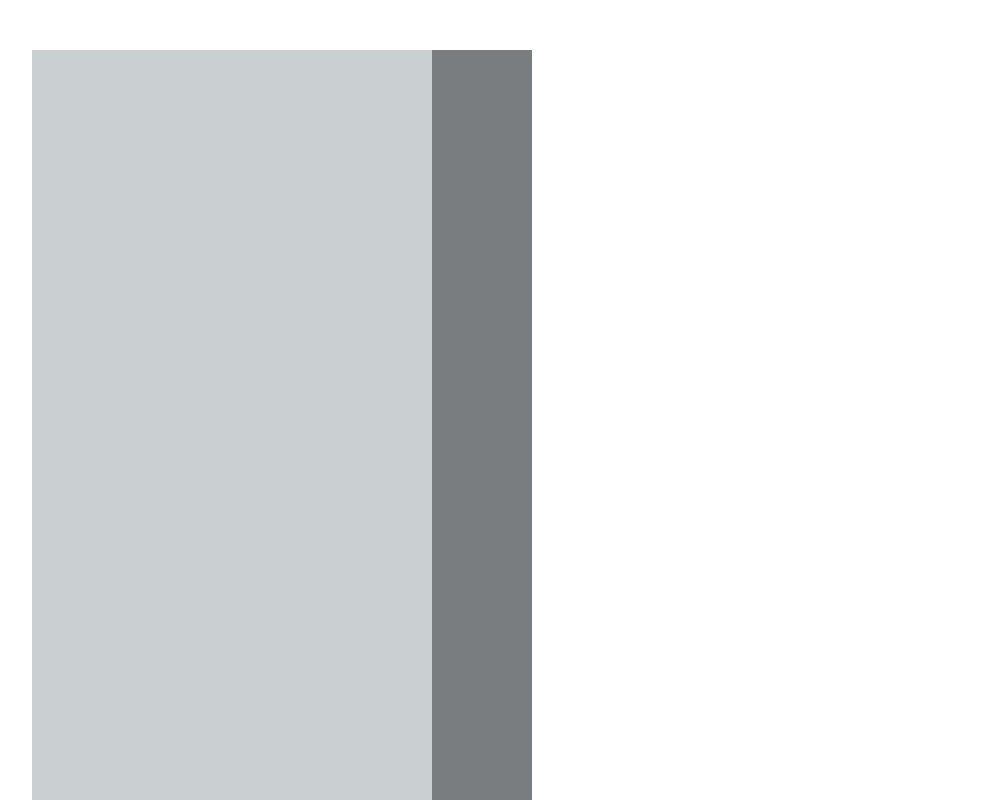
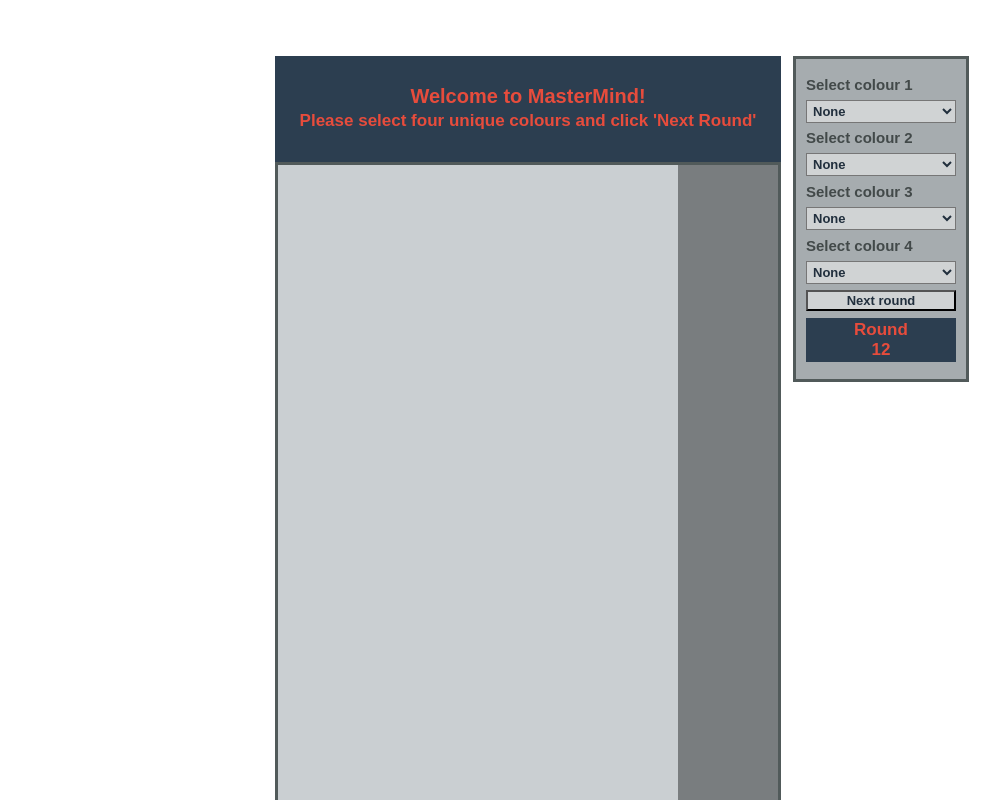
Before and after one commit to Mortivarus/Javascript-Mastermind, a plain HTML site: page index.html in a window 1280 px wide. Shown: the top 800 px of the page, without its empty margins (18-1018 px from the left). Drawn offline with Linux system fonts and the light colour scheme.

Commit message:
Added to GUI

```diff
--- a/index.html
+++ b/index.html
@@ -9,22 +9,71 @@
 </head>
 <body>
 
-<div>
-    <div class="container">
+<div class="flex-container">
+    <div>
+        <div class="displaybox">
+            <div>
+                Welcome to MasterMind!
+            </div>
+            <div id="display">
+                Please select four unique colours and click 'Next Round'
+            </div>
+        </div>
         <canvas id = "canvas" width="500" height="1200"></canvas>
     </div>
-    <div class="container">
-        <div class="dropdown">
-            <button class="btn btn-primary dropdown-toggle" type="button" data-toggle="dropdown">Dropdown Example
-            <span class="caret"></span></button>
-            <ul class="dropdown-menu">
-              <li><a href="#">HTML</a></li>
-              <li><a href="#">CSS</a></li>
-              <li><a href="#">JavaScript</a></li>
-            </ul>
-          </div>
+    <div class="selectionmenu">
+        <label for="colour1">Select colour 1</label>
+        <select id="colour1" class = "select">
+            <option value="blank" selected>None</option>
+            <option value="black">Black</option>
+            <option value="white">White</option>
+            <option value="red">Red</option>
+            <option value="blue">Blue</option>
+            <option value="green">Green</option>
+            <option value="yellow">Yellow</option>
+        </select>
+        <label for="colour2">Select colour 2</label>
+        <select id="colour2" class = "select">
+            <option value="blank" selected>None</option>
+            <option value="black">Black</option>
+            <option value="white">White</option>
+            <option value="red">Red</option>
+            <option value="blue">Blue</option>
+            <option value="green">Green</option>
+            <option value="yellow">Yellow</option>
+        </select>
+        <label for="colour3">Select colour 3</label>
+        <select id="colour3" class = "select">
+            <option value="blank" selected>None</option>
+            <option value="black">Black</option>
+            <option value="white">White</option>
+            <option value="red">Red</option>
+            <option value="blue">Blue</option>
+            <option value="green">Green</option>
+            <option value="yellow">Yellow</option>
+        </select>
+        <label for="colour4">Select colour 4</label>
+        <select id="colour4" class = "select">
+            <option value="blank" selected>None</option>
+            <option value="black">Black</option>
+            <option value="white">White</option>
+            <option value="red">Red</option>
+            <option value="blue">Blue</option>
+            <option value="green">Green</option>
+            <option value="yellow">Yellow</option>
+        </select>
+        <button id="btn">Next round</button>
+        <div class="roundbox">
+            Round
+            <div id="round">12</div>
+        </div>
     </div>
+
 </div>
+
+
+
+
 
 <script src="script.js"></script>
 </body>
--- a/style.css
+++ b/style.css
@@ -3,6 +3,82 @@
     padding: 0px;
 }
 
-.container{
+.flex-container{
     display: flex;
+    justify-content: center;
+
 }
+
+.flex-container > div{
+    margin: 6px;
+}
+
+.select{
+    max-height: 100px;
+    background-color: #d0d3d4;
+    font: 13px sans-serif;
+    font-weight: bold;
+    color:#212f3d;
+    padding: 2px;
+}
+
+.selectionmenu{
+    padding: 10px;
+    display: flex;
+    background-color:#a6acaf;
+    max-height: 300px;
+    min-width: 150px;
+    flex-direction: column;
+    justify-content: space-evenly;
+    font: 15px sans-serif;
+    color: #424949;
+    font-weight: bold;
+    border-style: solid;
+    border-width: 3px;
+    border-color: #515a5a;
+}
+
+#btn{
+    background-color: #d0d3d4;
+    font: 13px sans-serif;
+    font-weight: bold;
+    color:#212f3d;
+}
+
+#canvas{
+    border-style: solid;
+    border-width: 3px;
+    border-color: #515a5a;
+}
+
+.roundbox{
+    padding: 2px;
+    text-align: center;
+    background-color: #2C3E50;
+    color: #e74c3c;
+    font: 17px sans-serif;
+    font-weight: bold;
+}
+
+.displaybox{
+    border-style: solid;
+    border-width: 3px;
+    border-color: #2C3E50;
+    display:flex;
+    flex-direction: column;
+    justify-content: center;
+    align-items: center;
+    height: 100px;
+    width: 500px;
+    background-color: #2C3E50;
+    line-height: 100px;
+    font: 20px sans-serif;
+    font-weight: bold;
+    color: #e74c3c;
+}
+
+#display{
+    padding: 3px;
+    font: 17px sans-serif;
+    font-weight: bold;
+}
```
